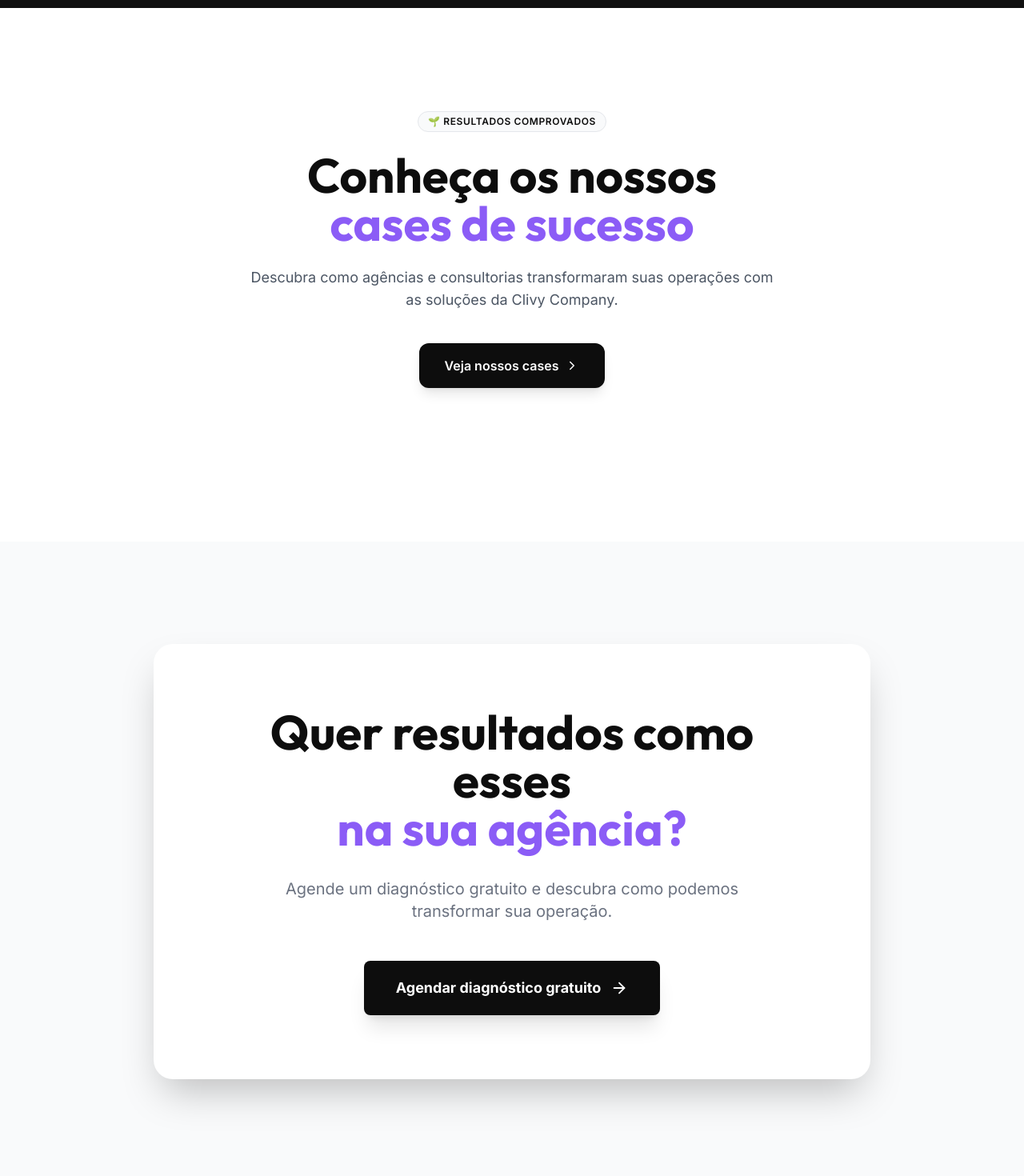
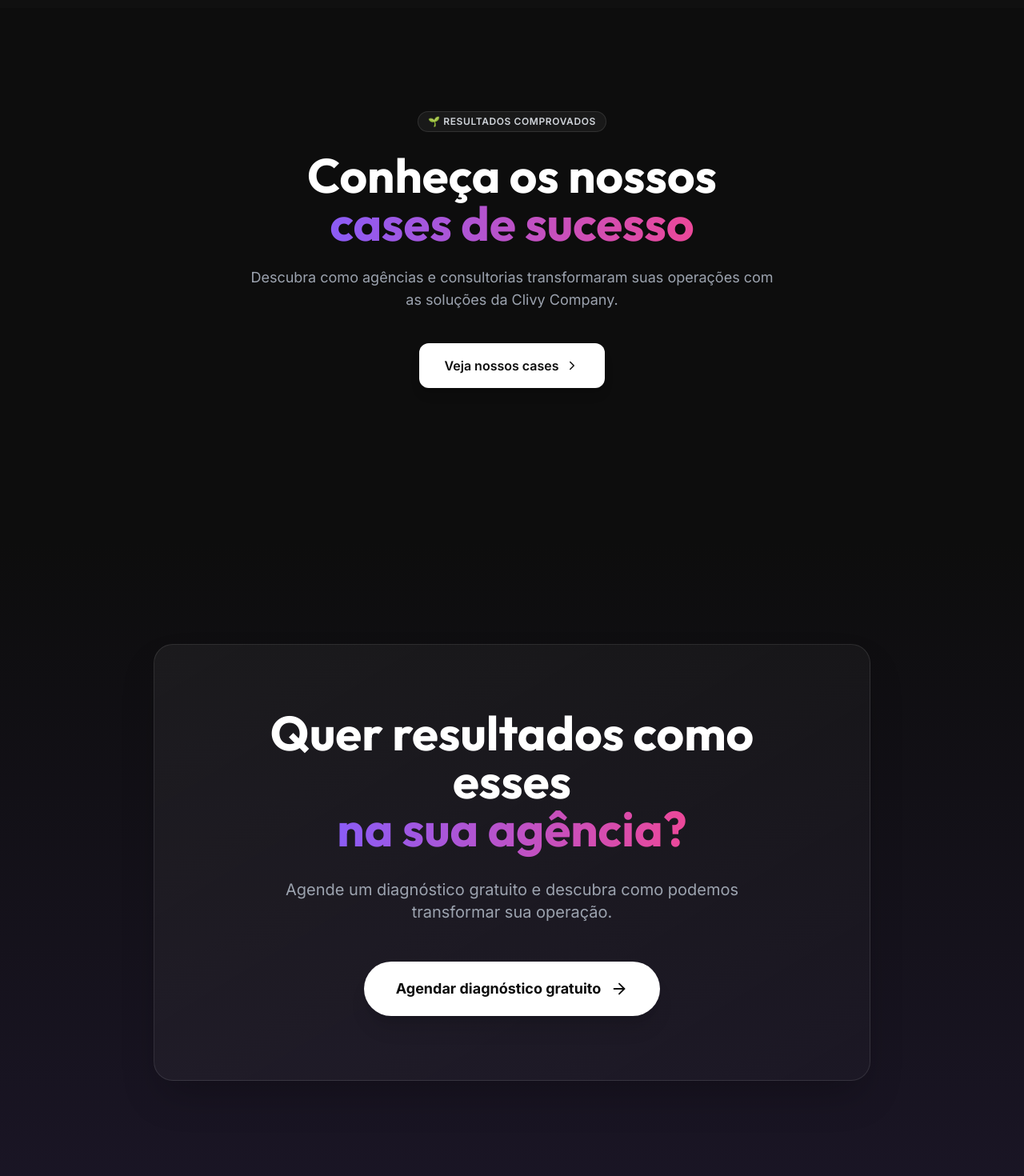
Before and after one commit to maycondouglass29/clivy, a React (Vite) app: page / in a window 1280 px wide. Shown: the part 3000-4470 px from the top of the page at 80% size. Built offline with nearby package versions, Linux system fonts and the light colour scheme.

Commit message:
feat: novas melhorias

```diff
--- a/src/pages/Home.jsx
+++ b/src/pages/Home.jsx
@@ -268,23 +268,23 @@ export function Home() {
             </section>
 
             {/* CASES PREVIEW SECTION */}
-            <section id="cases-preview" className="py-24 md:py-32 px-4 bg-white text-clivy-dark relative overflow-hidden">
+            <section id="cases-preview" className="py-24 md:py-32 px-4 relative overflow-hidden">
                 <div className="max-w-7xl mx-auto">
                     <div className="text-center mb-16">
-                        <span className="inline-flex items-center gap-2 px-3 py-1 rounded-full border border-gray-200 bg-gray-50 text-xs font-semibold uppercase tracking-wider mb-6">
+                        <span className="inline-flex items-center gap-2 px-3 py-1 rounded-full border border-white/10 bg-white/5 text-xs font-semibold uppercase tracking-wider mb-6 text-gray-300">
                             🌱 Resultados comprovados
                         </span>
-                        <h2 className="text-4xl md:text-6xl font-bold mb-6 font-heading">
+                        <h2 className="text-4xl md:text-6xl font-bold mb-6 font-heading text-white">
                             Conheça os nossos <br />
-                            <span className="text-clivy-purple">cases de sucesso</span>
+                            <span className="gradient-text">cases de sucesso</span>
                         </h2>
-                        <p className="text-gray-600 text-lg max-w-2xl mx-auto mb-10">
+                        <p className="text-gray-400 text-lg max-w-2xl mx-auto mb-10">
                             Descubra como agências e consultorias transformaram suas operações com as soluções da Clivy Company.
                         </p>
                         <div className="flex flex-col sm:flex-row justify-center gap-4">
                             <Link
                                 to="/cases"
-                                className="bg-clivy-dark text-white px-8 py-4 rounded-xl font-semibold flex justify-center items-center gap-2 hover:bg-black transition-all shadow-lg hover:shadow-xl hover:-translate-y-1"
+                                className="bg-white text-clivy-dark px-8 py-4 rounded-xl font-semibold flex justify-center items-center gap-2 hover:bg-gray-100 transition-all shadow-lg hover:shadow-xl hover:-translate-y-1"
                             >
                                 Veja nossos cases <ChevronRight size={18} />
                             </Link>
@@ -294,19 +294,20 @@ export function Home() {
             </section>
 
             {/* CTA Section */}
-            <section id="cta" className="py-24 md:py-32 px-4 relative overflow-hidden bg-gray-50">
+            <section id="cta" className="py-24 md:py-32 px-4 relative overflow-hidden">
+                <div className="absolute inset-0 bg-gradient-to-b from-clivy-dark to-clivy-purple/10 pointer-events-none"></div>
                 <div className="max-w-4xl mx-auto text-center relative z-10">
                     <motion.div
                         initial={{ opacity: 0, scale: 0.9 }}
                         whileInView={{ opacity: 1, scale: 1 }}
                         viewport={{ once: true }}
-                        className="bg-white rounded-3xl p-12 md:p-20 shadow-2xl"
+                        className="bg-gradient-to-br from-white/5 to-white/[0.02] border border-white/10 rounded-3xl p-12 md:p-20 shadow-2xl"
                     >
-                        <h2 className="text-4xl md:text-6xl font-bold mb-8 text-clivy-dark">
+                        <h2 className="text-4xl md:text-6xl font-bold mb-8 text-white">
                             Quer resultados como esses <br />
-                            <span className="text-clivy-purple">na sua agência?</span>
+                            <span className="gradient-text">na sua agência?</span>
                         </h2>
-                        <p className="text-gray-500 text-lg md:text-xl mb-12 max-w-2xl mx-auto">
+                        <p className="text-gray-400 text-lg md:text-xl mb-12 max-w-2xl mx-auto">
                             Agende um diagnóstico gratuito e descubra como podemos transformar sua operação.
                         </p>
 
@@ -314,7 +315,7 @@ export function Home() {
                             whileHover={{ scale: 1.05 }}
                             whileTap={{ scale: 0.95 }}
                             onClick={() => setIsModalOpen(true)}
-                            className="inline-flex items-center gap-3 bg-clivy-dark text-white hover:bg-black px-10 py-5 rounded-lg font-bold transition-all text-lg shadow-xl"
+                            className="inline-flex items-center gap-3 bg-white text-clivy-dark hover:bg-gray-100 px-10 py-5 rounded-full font-bold transition-all text-lg shadow-xl"
                         >
                             Agendar diagnóstico gratuito <ArrowRight size={22} />
                         </motion.button>
```
